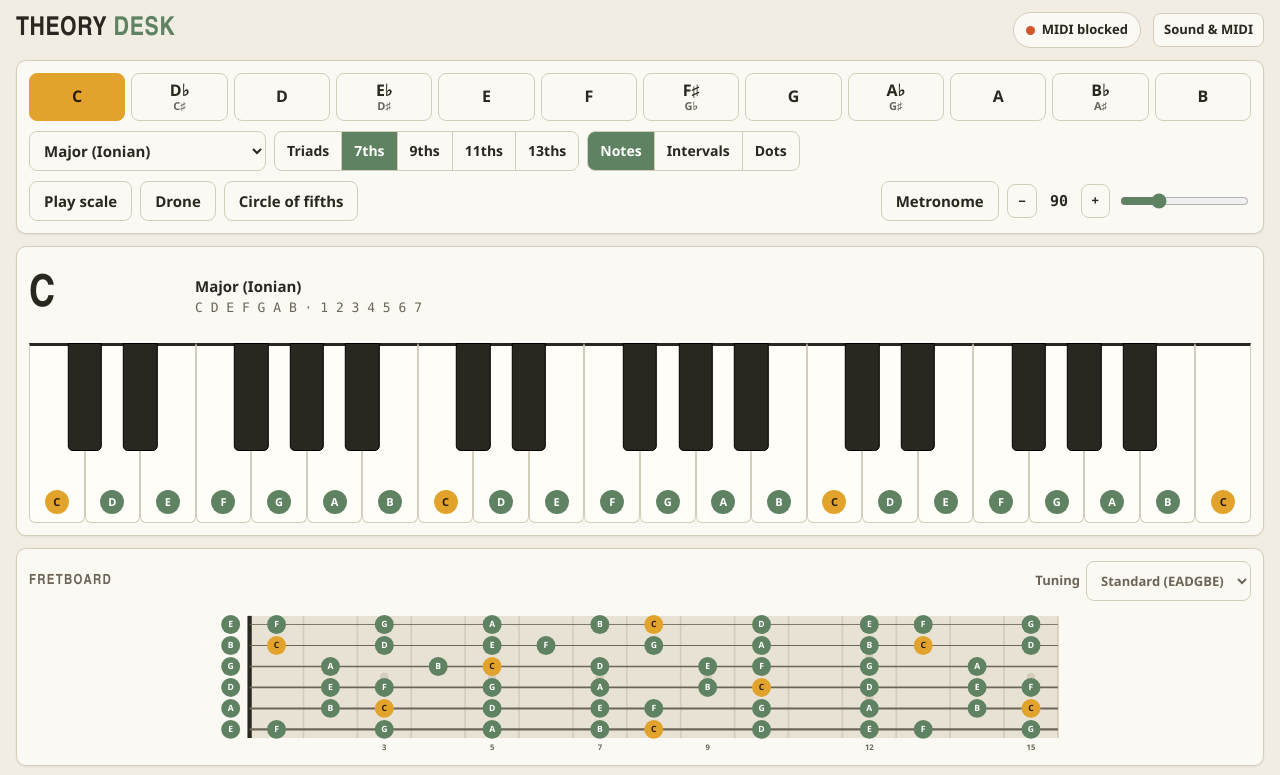
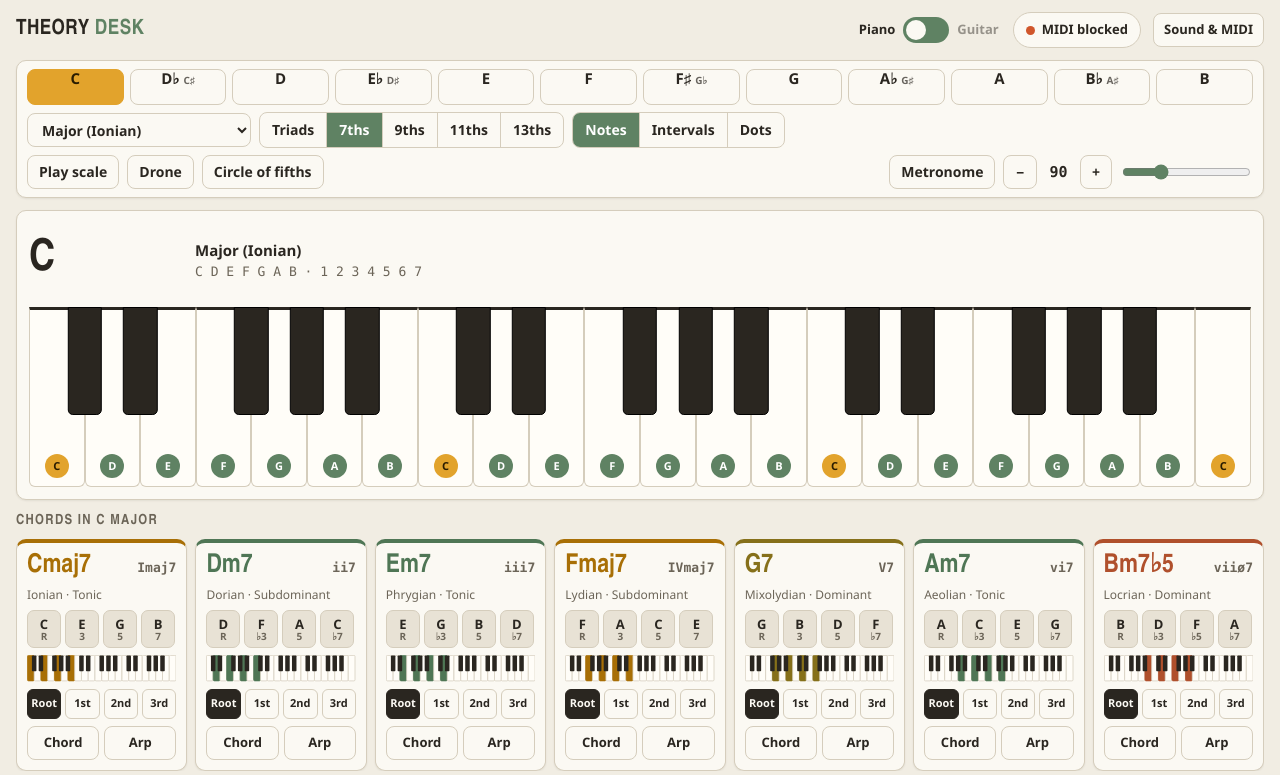
Before and after one commit to balbinot/theory-desk, a plain HTML site: page index.html in a window 1280 px wide. Shown: the top 775 px of the page. Drawn offline with Linux system fonts and the light colour scheme.

Commit message:
Add piano/guitar mode switch and compact the top controls
Co-Authored-By: Claude Fable 5.2 <noreply@anthropic.com>
Claude-Session: https://claude.ai/code/session_01JAkqs97DQAr933TK54y12f

```diff
--- a/index.html
+++ b/index.html
@@ -44,7 +44,7 @@ button{cursor:pointer;-webkit-user-select:none;user-select:none}
 button:focus-visible,select:focus-visible,input:focus-visible{outline:2px solid var(--accent);outline-offset:2px}
 .wrap{max-width:1400px;margin:0 auto;padding:12px 16px 40px;display:flex;flex-direction:column;gap:12px}
 header{display:flex;align-items:center;gap:12px;flex-wrap:wrap}
-h1{font-family:var(--display);font-size:26px;letter-spacing:.02em;margin:0;font-weight:700;text-transform:uppercase}
+h1{font-family:var(--display);font-size:21px;letter-spacing:.02em;margin:0;font-weight:700;text-transform:uppercase}
 h1 span{color:var(--accent)}
 h2{font-family:var(--display);font-size:14px;letter-spacing:.09em;text-transform:uppercase;color:var(--muted);margin:0;font-weight:600}
 .grow{flex:1}
@@ -63,14 +63,23 @@ select{min-height:40px;border-radius:8px;border:1px solid var(--line);background
 .seg button:first-child{border-left:0}
 .seg button.on{background:var(--accent);color:var(--accent-ink)}
 .roots{display:grid;grid-template-columns:repeat(12,minmax(0,1fr));gap:6px}
-.roots button{display:flex;flex-direction:column;align-items:center;justify-content:center;line-height:1.1;min-height:48px;border-radius:8px;border:1px solid var(--line);background:var(--surface);font-weight:700;font-size:16px;padding:0}
-.roots button small{font-size:11px;font-weight:600;opacity:.7}
+.roots button{display:flex;flex-direction:row;align-items:baseline;justify-content:center;gap:4px;line-height:1.1;min-height:36px;border-radius:8px;border:1px solid var(--line);background:var(--surface);font-weight:700;font-size:15px;padding:0}
+.roots button small{font-size:10px;font-weight:600;opacity:.7}
 .roots button.on{background:var(--root);color:var(--root-ink);border-color:var(--root)}
 @media (max-width:640px){.roots{grid-template-columns:repeat(6,minmax(0,1fr))}}
 label.fld{display:inline-flex;align-items:center;gap:6px;font-size:13px;color:var(--muted);font-weight:600}
 .bpm{font-family:var(--mono);font-variant-numeric:tabular-nums;min-width:3ch;text-align:center;font-weight:700}
 input[type=range]{accent-color:var(--accent);min-width:110px}
 
+.ctl{padding:8px 10px;display:flex;flex-direction:column;gap:7px}
+.ctl .btn,.ctl select,.ctl .seg button{min-height:34px;font-size:14px}
+.ctl .btn{padding:0 11px}
+.sw{display:inline-flex;align-items:center;gap:8px;border:0;background:none;padding:4px 2px;font-weight:700;font-size:13px;min-height:36px}
+.sw .trk{width:46px;height:26px;border-radius:13px;background:var(--accent);position:relative;flex:none}
+.sw .trk::after{content:"";position:absolute;top:3px;left:3px;width:20px;height:20px;border-radius:50%;background:var(--surface);transition:transform .15s}
+.sw[aria-checked="true"] .trk::after{transform:translateX(20px)}
+.sw span.l{opacity:.45}.sw[aria-checked="false"] .lp,.sw[aria-checked="true"] .lg{opacity:1}
+body.guitar .fb{max-width:none}
 /* now playing */
 .now{display:flex;align-items:center;gap:16px;flex-wrap:wrap;min-height:74px}
 .now .big{font-family:var(--display);font-size:44px;font-weight:700;line-height:1;min-width:150px}
@@ -160,11 +169,12 @@ input[type=range]{accent-color:var(--accent);min-width:110px}
   <header>
     <h1>Theory <span>Desk</span></h1>
     <div class="grow"></div>
+    <button class="sw" id="instSw" type="button" role="switch" aria-checked="false" aria-label="Guitar mode"><span class="l lp">Piano</span><span class="trk"></span><span class="l lg">Guitar</span></button>
     <button class="chip" id="midiChip" type="button"><i></i><span id="midiTxt">MIDI</span></button>
     <button class="btn sm" id="btnSettings" type="button">Sound &amp; MIDI</button>
   </header>
 
-  <section class="panel" style="display:flex;flex-direction:column;gap:10px">
+  <section class="panel ctl">
     <div class="roots" id="rootRow" role="group" aria-label="Root note"></div>
     <div class="row">
       <select id="scaleSel" aria-label="Scale"></select>
@@ -200,7 +210,7 @@ input[type=range]{accent-color:var(--accent);min-width:110px}
     <div class="kb" id="kb" aria-label="Piano keyboard"></div>
   </section>
 
-  <section class="panel" style="display:flex;flex-direction:column;gap:8px">
+  <section class="panel" id="fbPanel" style="display:flex;flex-direction:column;gap:8px">
     <div class="row">
       <h2>Fretboard</h2><div class="grow"></div>
       <label class="fld" for="tuningSel">Tuning <select id="tuningSel"></select></label>
@@ -439,7 +449,7 @@ const PROGS=[
   ['1 – 7 – 6 – 5',[[0,1],[6,1],[5,1],[4,1]]]
 ];
 const TUNINGS=[['Standard (EADGBE)',[40,45,50,55,59,64]],['Drop D',[38,45,50,55,59,64]],['DADGAD',[38,45,50,55,57,62]],['Open G',[38,43,50,55,59,62]],['Open D',[38,45,50,54,57,62]],['Half step down',[39,44,49,54,58,63]],['Bass (EADG)',[28,33,38,43]],['Ukulele (GCEA)',[67,60,64,69]]];
-const state={root:0,scale:'major',stack:4,labels:'notes',bpm:90,sound:'piano',vol:0.8,reverb:0.25,tuning:0,acc:'root',prog:2};
+const state={root:0,scale:'major',stack:4,labels:'notes',bpm:90,sound:'piano',vol:0.8,reverb:0.25,tuning:0,acc:'root',prog:2,inst:'piano'};
 try{Object.assign(state,JSON.parse(localStorage.getItem('theory-desk-v2')||'{}'));}catch(e){}
 const save=()=>{try{localStorage.setItem('theory-desk-v2',JSON.stringify(state));}catch(e){}};
 let K,inv=[0,0,0,0,0,0,0],hl=null,actCard=-1;
@@ -796,6 +806,8 @@ function rebuild(){
   $('soundSel').value=state.sound;$('soundSel').onchange=e=>{state.sound=e.target.value;save();loadPiano();pianoInfo();};
   $('volRange').value=state.vol;$('volRange').oninput=e=>{state.vol=+e.target.value;if(master)master.gain.value=state.vol;save();};
   $('revRange').value=state.reverb;$('revRange').oninput=e=>{state.reverb=+e.target.value;if(revGain)revGain.gain.value=state.reverb*0.6;save();};
+  const instUi=()=>{const g=state.inst==='guitar';$('instSw').setAttribute('aria-checked',g?'true':'false');$('kb').hidden=g;$('fbPanel').hidden=!g;document.body.classList.toggle('guitar',g);};
+  $('instSw').onclick=()=>{state.inst=state.inst==='guitar'?'piano':'guitar';instUi();save();};instUi();
   seg('stackSeg','stack',true);seg('labelSeg','labels',false);
   K=buildKey(state.root,state.scale,state.stack);
   buildKb();rebuild();setBpm(state.bpm);
```
